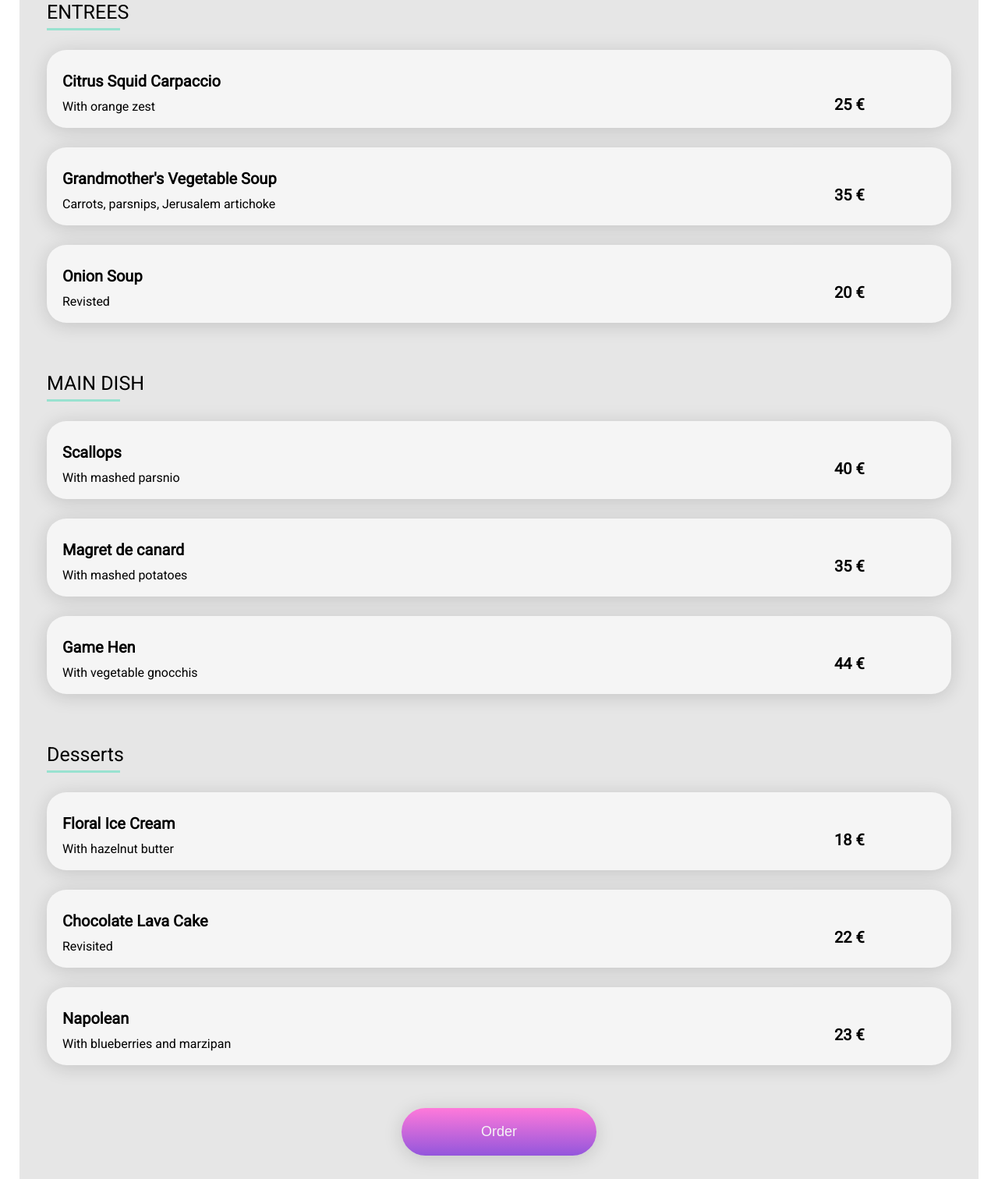
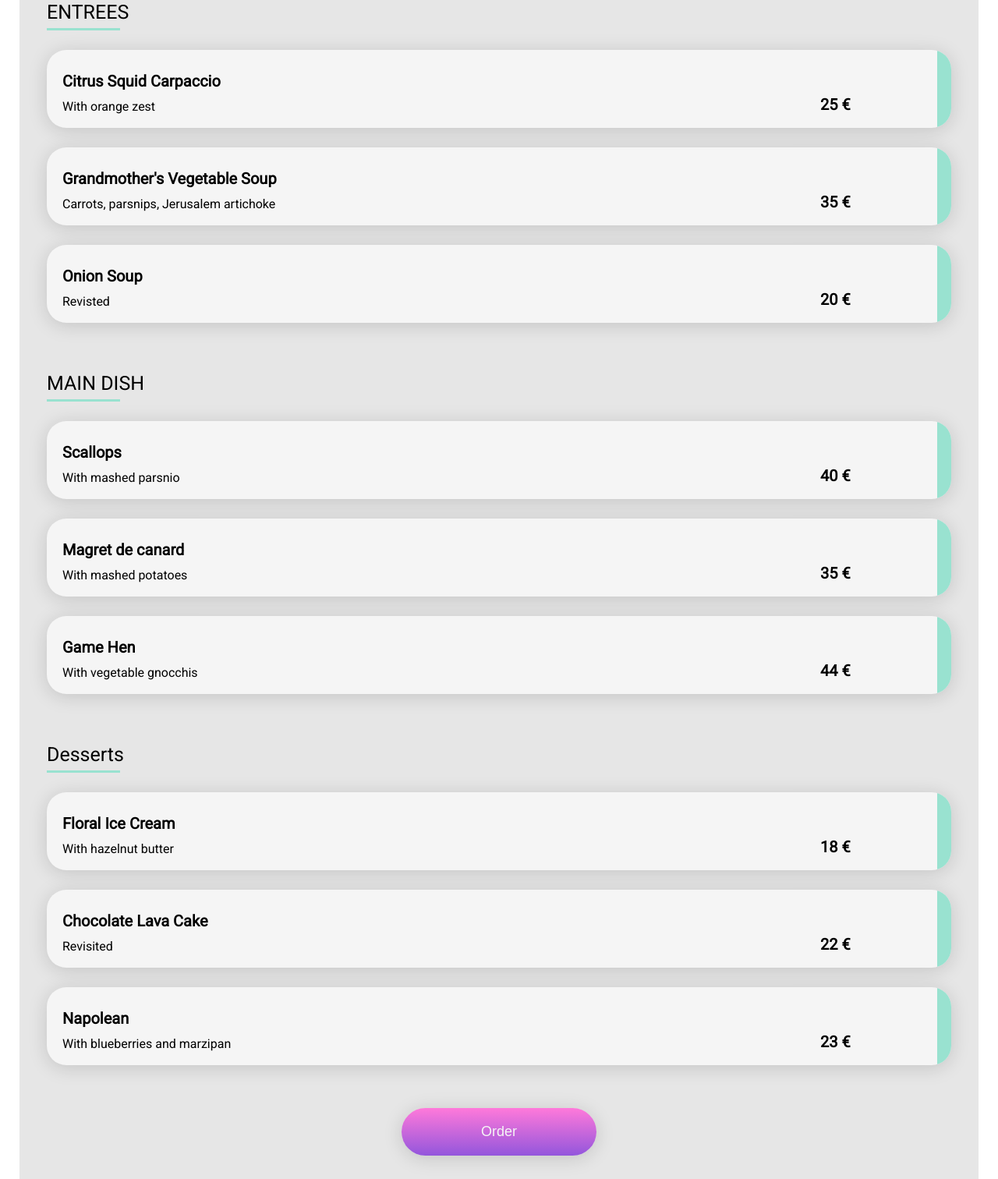
Before and after one commit to Brigitta-Nagy/MyFood-project2, a website: page restaurant.html in a window 1280 px wide. Shown: the part 793-2305 px from the top of the page at 78% size. Drawn offline with Linux system fonts and the light colour scheme; a web font is replaced by a local one.

Commit message:
tick on restaurant page with and text-overflow ellipsis done

```diff
--- a/restaurant.html
+++ b/restaurant.html
@@ -46,7 +46,7 @@
       </div>
       <div class="card card2">
          <p class="meal-name">Grandmother's Vegetable Soup</p>
-          <p>Carrots, parsnips, Jerusalem artichoke</p>
+          <p class="meal ">Carrots, parsnips, Jerusalem artichoke</p>
         <div class="tick-fee-container">
           <p class="fee">35 &euro;</p>
           <div class="tick-container">
@@ -56,7 +56,7 @@
       </div>
       <div class="card card3">
           <p class="meal-name">Onion Soup</p>
-          <p>Revisted</p>
+          <p class="meal ">Revisted</p>
         <div class="tick-fee-container">
            <p class="fee">20 &euro;</p>
           <div class="tick-container">
@@ -69,7 +69,7 @@
       <h2>MAIN DISH</h2>
       <div class="card">
           <p class="meal-name">Scallops</p>
-           <p>With mashed parsnio</p>
+           <p class="meal ">With mashed parsnio</p>
           <div class="tick-fee-container">
           <p class="fee">40 &euro;</p>
           <div class="tick-container">
@@ -79,7 +79,7 @@
        </div>
       <div class="card card2">
           <p class="meal-name">Magret de canard</p>
-           <p>With mashed potatoes</p>
+           <p class="meal ">With mashed potatoes</p>
           <div class="tick-fee-container">
            <p class="fee">35 &euro;</p>
           <div class="tick-container">
@@ -89,7 +89,7 @@
     </div>
       <div class="card card3">
             <p class="meal-name">Game Hen</p>
-            <p>With vegetable gnocchis</p>
+            <p class="meal ">With vegetable gnocchis</p>
             <div class="tick-fee-container">
             <p class="fee">44 &euro;</p>
             <div class="tick-container">
@@ -102,7 +102,7 @@
       <h2>Desserts</h2>
       <div class="card">
         <p class="meal-name">Floral Ice Cream</p>
-        <p>With hazelnut butter</p>
+        <p class="meal ">With hazelnut butter</p>
         <div class="tick-fee-container">
           <p class="fee">18 &euro;</p>
           <div class="tick-container">
@@ -112,7 +112,7 @@
     </div>
       <div class="card card2">
         <p class="meal-name">Chocolate Lava Cake</p>
-        <p>Revisited</p>
+        <p class="meal ">Revisited</p>
         <div class="tick-fee-container">
         <p class="fee">22 &euro;</p>
         <div class="tick-container">
@@ -122,7 +122,7 @@
       </div>
       <div class="card card3">
           <p class="meal-name">Napolean</p>
-         <p>With blueberries and marzipan</p>
+         <p class="meal ">With blueberries and marzipan</p>
         <div class="tick-fee-container">
           <p class="fee">23 &euro;</p>
         <div class="tick-container">
--- a/scss/pages/_menu.scss
+++ b/scss/pages/_menu.scss
@@ -86,6 +86,7 @@
   box-shadow: $box-shadow;
   animation: slide-up 1.5s ease;
   overflow: hidden;
+
   &:hover{
     .fa-check{
       transform: rotate(360deg);
@@ -96,7 +97,7 @@
       transition: all 600ms ease-in-out;
     }
     .fee{
-      transform: translate(-80px);
+      transform: translate(-60px);
       transition: all 600ms ease-in-out;
     }
     }
@@ -112,9 +113,11 @@
  .meal, .meal-name {
   position: relative;
   padding-bottom: 25px;
+  width: 50%;
   white-space: nowrap;
   overflow: hidden;
   text-overflow: ellipsis;
+
  }
 
  .meal-name {
@@ -128,7 +131,7 @@
   position: relative;
   bottom: 110px;
   right: -20px;
-  width: 150px;
+  min-width: 15%;
   font-weight: $font-weight-bold;
   transition: all 600ms ease-in-out;
 
@@ -141,7 +144,6 @@
   display: flex;
   justify-content: center;
   align-items: center;
-  height: 100%;
   width: 100%;
 
 }
```
Also changed, not shown: css/style.css.
